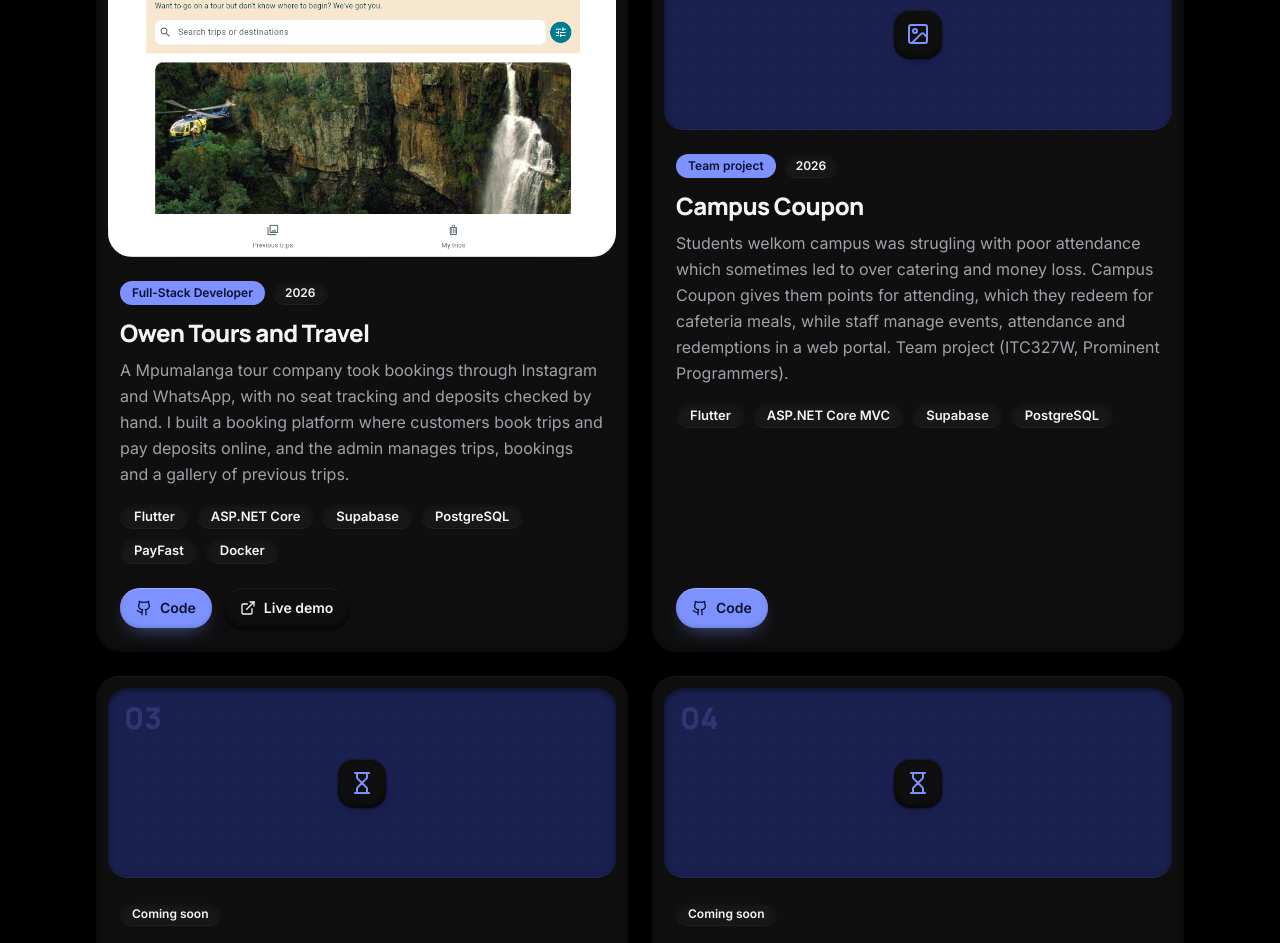
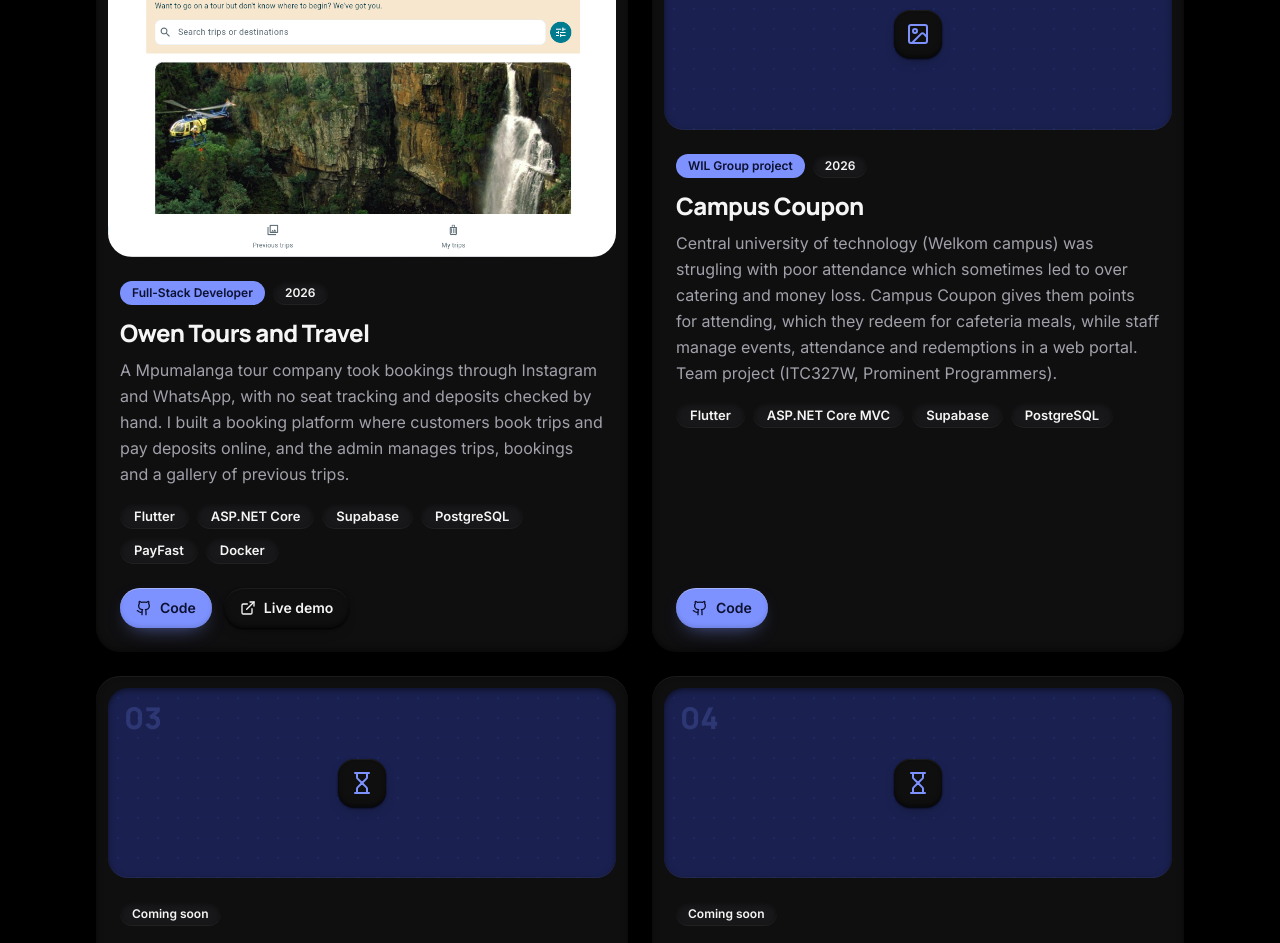
Before and after one commit to Lwazzy2018/Lwazzy2018.github.io, a React (Vite) app: page / in a window 1280 px wide. Shown: the part 981-1924 px from the top of the page. Built offline with nearby package versions, Linux system fonts and the light colour scheme.

Commit message:
Fix project description and role in content.ts
Updated project description and role for Campus Coupon.

```diff
--- a/src/data/content.ts
+++ b/src/data/content.ts
@@ -74,8 +74,8 @@ export const projects: Project[] = [
     name: 'Campus Coupon',
     short: 'Student rewards app',
     problem:
-      'Students welkom campus was strugling with poor attendance which sometimes led to over catering and money loss. Campus Coupon gives them points for attending, which they redeem for cafeteria meals, while staff manage events, attendance and redemptions in a web portal. Team project (ITC327W, Prominent Programmers).',
-    role: 'Team project',
+      ' Central university of technology (Welkom campus) was strugling with poor attendance which sometimes led to over catering and money loss. Campus Coupon gives them points for attending, which they redeem for cafeteria meals, while staff manage events, attendance and redemptions in a web portal. Team project (ITC327W, Prominent Programmers).',
+    role: 'WIL Group project',
     year: '2026',
     tech: ['Flutter', 'ASP.NET Core MVC', 'Supabase', 'PostgreSQL'],
     links: {
```
